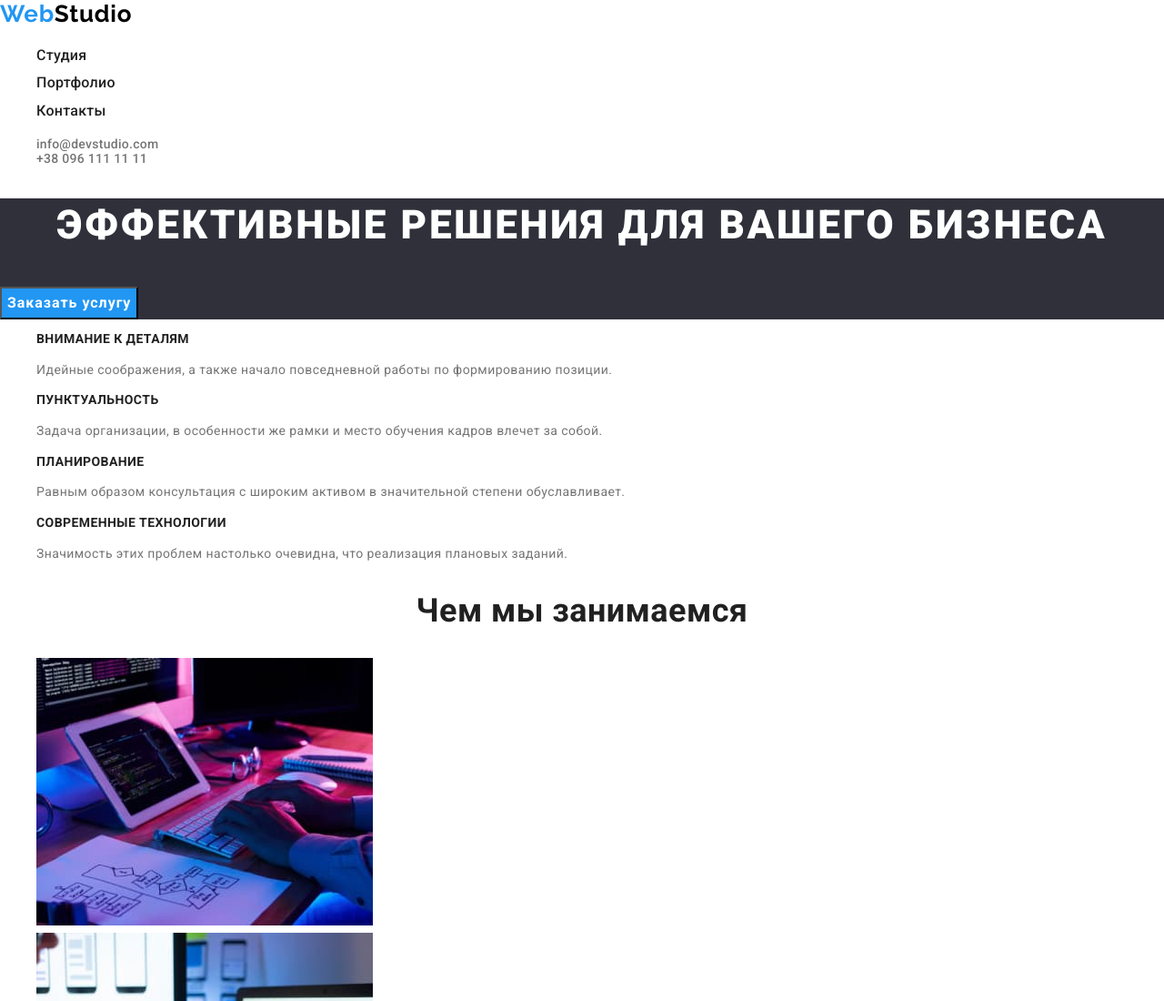
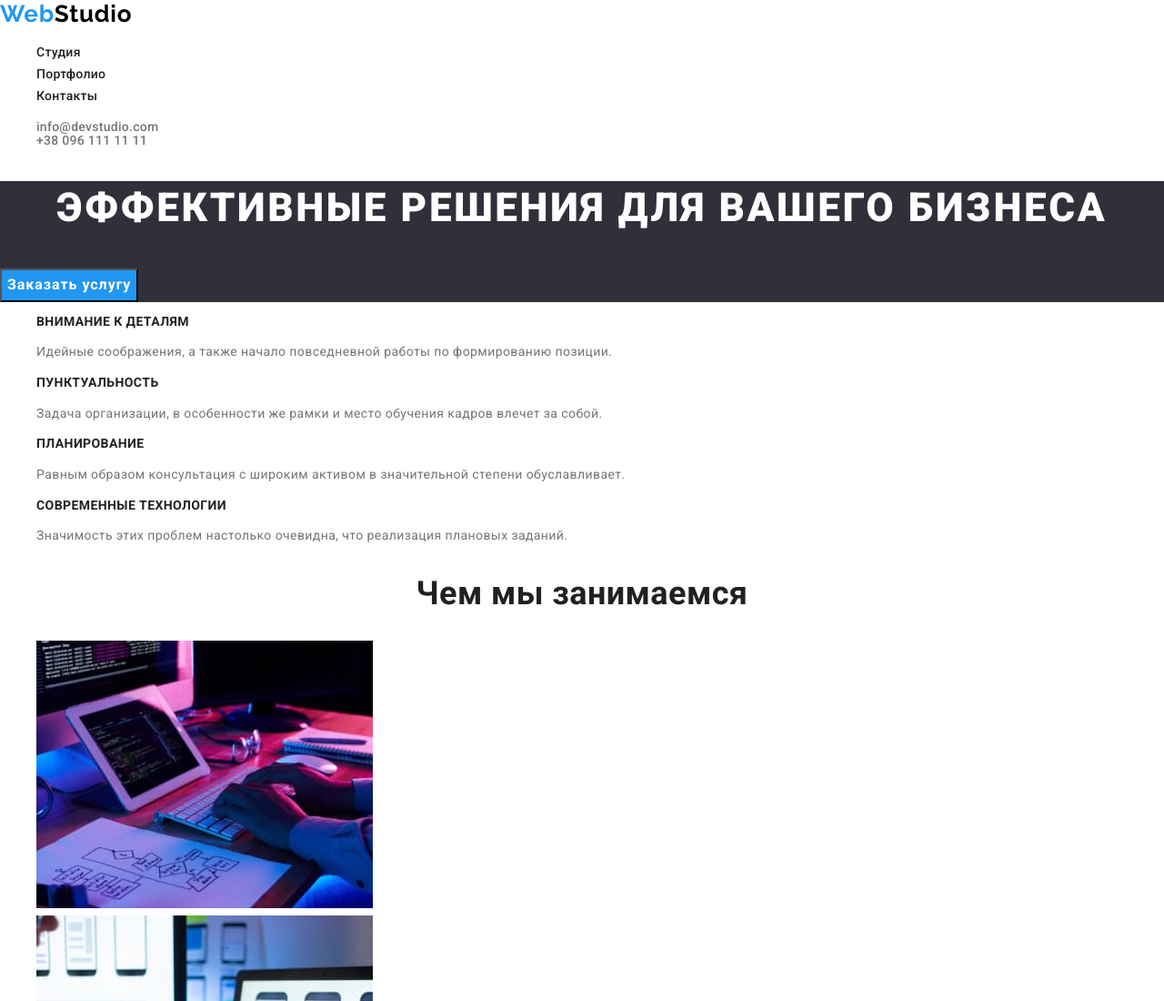
Before and after one commit to zanarez/goit-markup-hw-02, a plain HTML site: page index.html in a window 1280 px wide. Shown: the top 1100 px of the page at 91% size. Drawn offline with nearby package versions, Linux system fonts and the light colour scheme.

Commit message:
font-size; line height

```diff
--- a/css/style.css
+++ b/css/style.css
@@ -199,8 +199,8 @@ a {
 
 .link {
   color: var(--primary-text-color);
-  font-size: 16px;
-  line-height: 1.9;
+  font-size: 14px;
+  line-height: 1.71;
 }
 
 .link-title {
```
